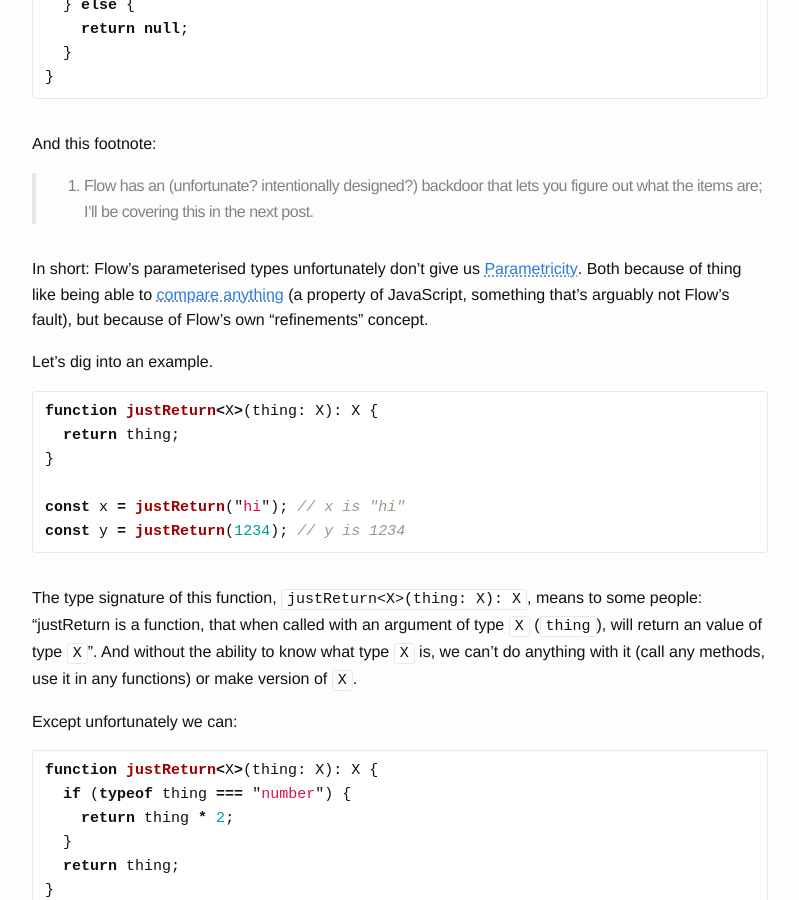
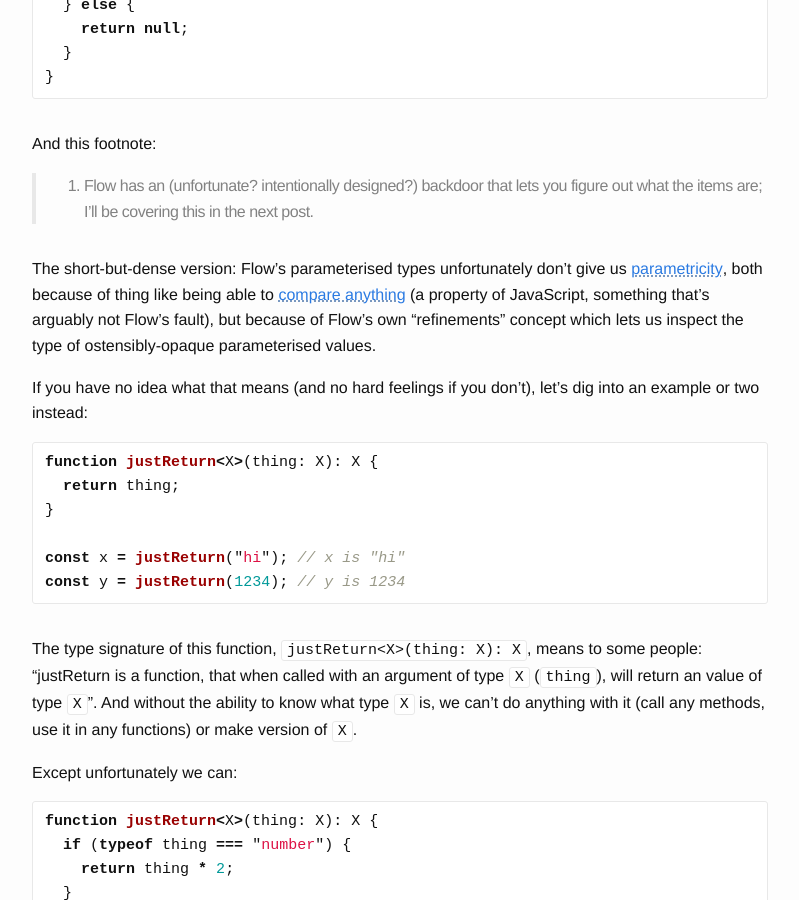
Before and after one commit to damncabbage/deadname.id.au, a Jekyll site: the page built from _posts/2017-01-10-flow-and-refined-type-parameters.markdown, in a window 1280 px wide and 900 px high, scrolled down 437 px. Shown: the whole window, without its empty margins (240-1039 px from the left). Built offline with Jekyll 4.4.1, drawn with Linux system fonts in a browser that asks for light colours.

Commit message:
Tweak opening of Refined Types post.

````diff
--- a/_posts/2017-01-10-flow-and-refined-type-parameters.markdown
+++ b/_posts/2017-01-10-flow-and-refined-type-parameters.markdown
@@ -27,10 +27,9 @@
 
 > 1. Flow has an (unfortunate? intentionally designed?) backdoor that lets you figure out what the items are; I'll be covering this in the next post.
 
-In short: Flow's parameterised types unfortunately don't give us [Parametricity](https://www.schoolofhaskell.com/school/starting-with-haskell/introduction-to-haskell/5-type-classes). Both because of thing like being able to [compare anything](https://gist.github.com/raichoo/b5d2534c18eadbf9da8b) (a property of JavaScript, something that's arguably not Flow's fault), but because of Flow's own "refinements" concept.
+The short-but-dense version: Flow's parameterised types unfortunately don't give us [parametricity](https://www.schoolofhaskell.com/school/starting-with-haskell/introduction-to-haskell/5-type-classes), both because of thing like being able to [compare anything](https://gist.github.com/raichoo/b5d2534c18eadbf9da8b) (a property of JavaScript, something that's arguably not Flow's fault), but because of Flow's own "refinements" concept which lets us inspect the type of ostensibly-opaque parameterised values.
 
-
-Let's dig into an example.
+If you have no idea what that means (and no hard feelings if you don't), let's dig into an example or two instead:
 
 ```ts
 function justReturn<X>(thing: X): X {
````
